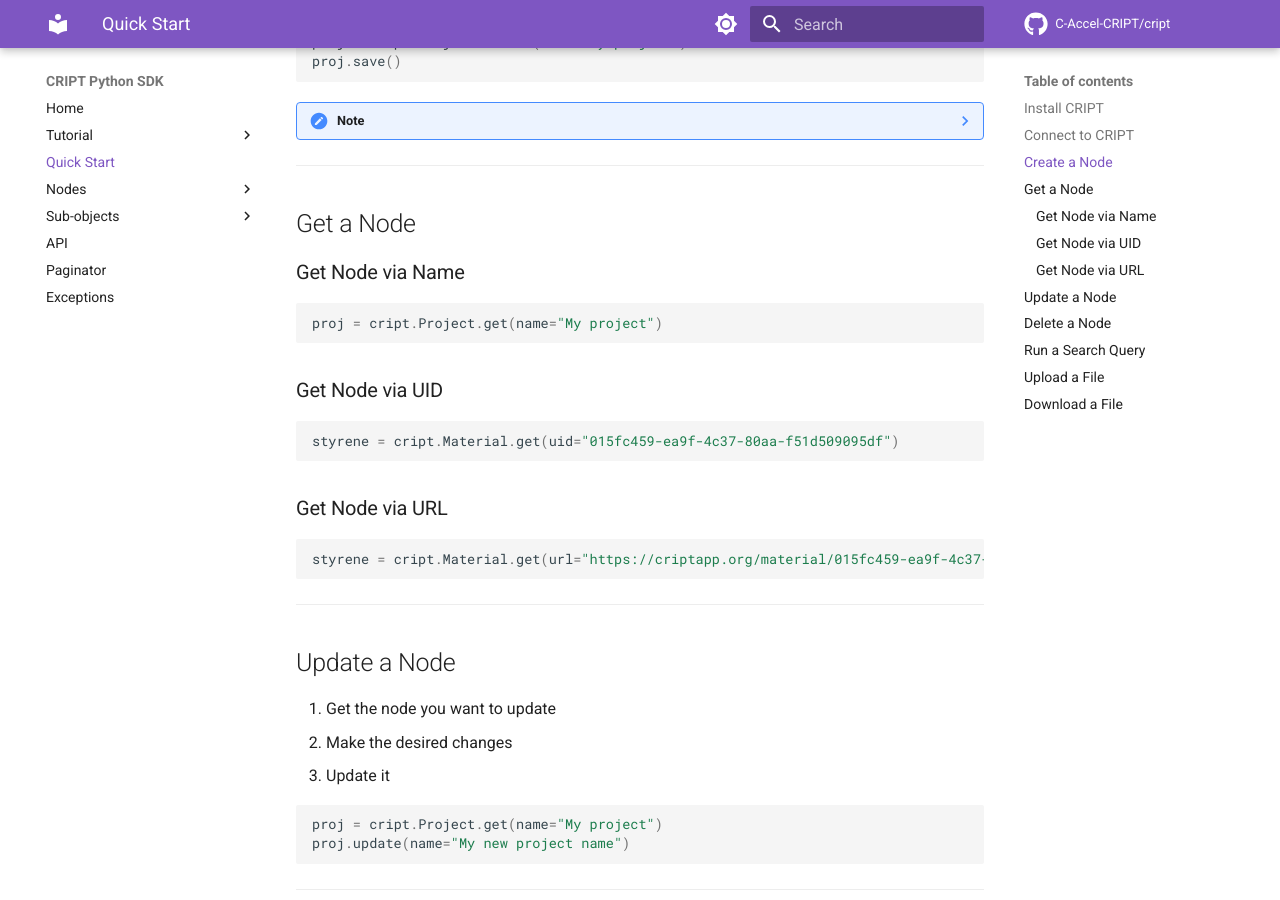
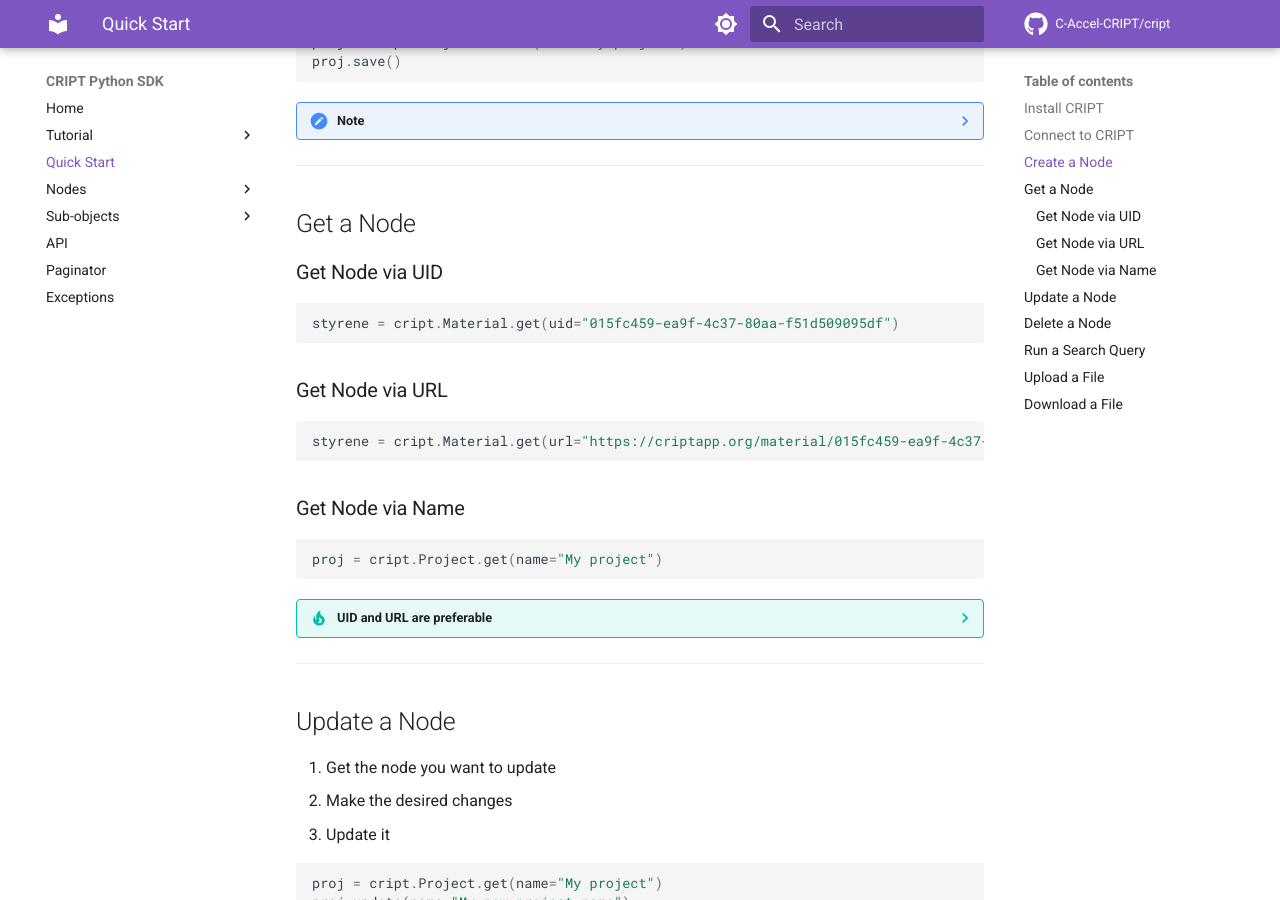
Before and after one commit to C-Accel-CRIPT/sdk-archive, an MkDocs documentation site: the page built from docs/quickstart.md, in a window 1280 px wide and 900 px high, scrolled down 981 px. Built offline with MkDocs 1.6.1 and Material for MkDocs 9.7.7, drawn with Linux system fonts in a browser that asks for light colours; comment, search, counter and statistics services are not loaded; some of the changed lines change nothing that is shown; some of the changed text lies outside the part shown.

Commit message:
Update quickstart.md
made getting a node via UID and URL preferable and informed that when a node is saved it is given a URL and UID

````diff
--- a/docs/quickstart.md
+++ b/docs/quickstart.md
@@ -42,11 +42,6 @@
 ---
 ## Get a Node
 
-### Get Node via Name
-```python
-proj = cript.Project.get(name="My project")
-```
-
 ### Get Node via UID
 ```python
 styrene = cript.Material.get(uid="015fc459-ea9f-4c37-80aa-f51d509095df")
@@ -57,6 +52,23 @@
 styrene = cript.Material.get(url="https://criptapp.org/material/015fc459-ea9f-4c37-80aa-f51d509095df/")
 ```
 
+### Get Node via Name
+```python
+proj = cript.Project.get(name="My project")
+```
+
+??? tip "UID and URL are preferable"
+    Getting a node via UID and URL are preferred methods because they are unmistakable.
+
+    When getting a node via `name` please be sure to also pass the node that it is nested under.
+
+    For example `Collection` is nested under `Project`:
+    ```python
+    project = cript.Project.get(name="My project")
+    collection = cript.Collection.get(name="My collection", project=project)
+    ```
+
+    Project does not need any other parameters because a project is the highest level node
 
 ---
 
@@ -125,6 +137,8 @@
 file.save()
 ```
 
+> When a node is saved it is given a URL and UID
+
 ---
 
 ## Download a File
````
